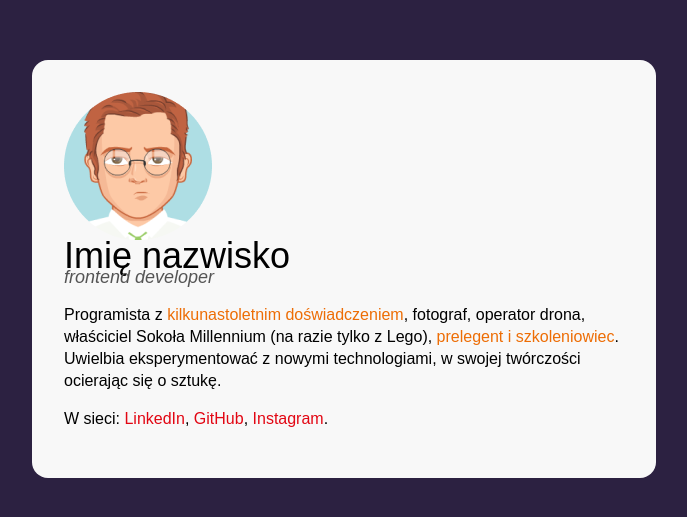
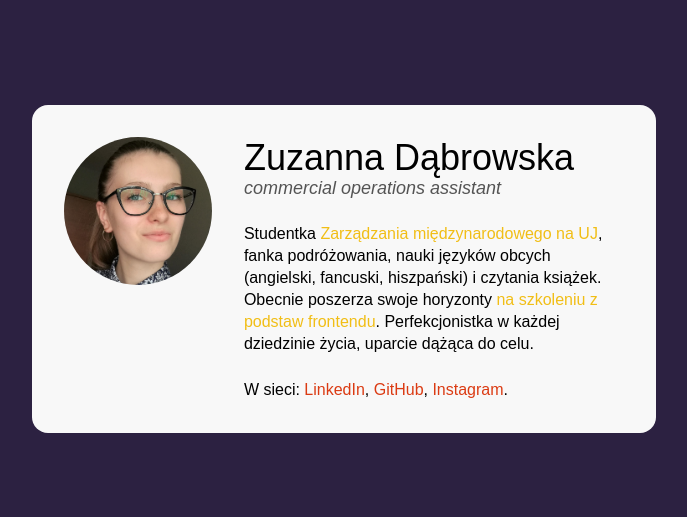
Before and after one commit to zuzanna-dabrowska/business-card, a plain HTML site: page index.html in a window 1280 px wide. Shown: the part 131-648 px from the top of the page, without its empty margins (296-983 px from the left). Drawn offline with Linux system fonts and the light colour scheme.

Commit message:
avatar-picture

```diff
--- a/index.html
+++ b/index.html
@@ -10,24 +10,34 @@
   <body>
     <main class="main">
       <article class="person">
-        <img clss="person__picture" src="avatar.png" alt="avatar" />
-        <header class="person__info">
-          <h1 class="person__name">Imię nazwisko</h1>
-        </header>
-        <p class="person__position">frontend developer</p>
-        <p class="person__info">
-          Programista z
-          <strong class="special">kilkunastoletnim doświadczeniem</strong>,
-          fotograf, operator drona, właściciel Sokoła Millennium (na razie tylko
-          z Lego), <strong class="special">prelegent i szkoleniowiec</strong>.
-          Uwielbia eksperymentować z nowymi technologiami, w swojej twórczości
-          ocierając się o sztukę.
-        </p>
-        <p class="person__info">
-          W sieci: <a class="person__link" href="linkedin.com/in/zuzdab99/">LinkedIn</a>,
-          <a class="person__link" href="https://github.com/zuzanna-dabrowska">GitHub</a>,
-          <a class="person__link" href="https://www.instagram.com/zuza.dabrowska/?hl=pl">Instagram</a>.
-        </p>
+        <img class="person__picture" src="zuza.jpg" alt="avatar" />
+        <div>
+          <header class="person__info">
+            <h1 class="person__name">Zuzanna Dąbrowska</h1>
+            <p class="person__position">commercial operations assistant</p>
+          </header>
+          <p class="person__description person__description--with-margin">
+            Studentka
+            <strong class="special">Zarządzania międzynarodowego na UJ</strong>,
+            fanka podróżowania, nauki języków obcych (angielski, fancuski,
+            hiszpański) i czytania książek. Obecnie poszerza swoje horyzonty
+            <strong class="special">na szkoleniu z podstaw frontendu</strong>.
+            Perfekcjonistka w każdej dziedzinie życia, uparcie dążąca do celu.
+          </p>
+          <p class="person__description">
+            W sieci:
+            <a class="person__link" href="linkedin.com/in/zuzdab99/">LinkedIn</a
+            >,
+            <a class="person__link" href="https://github.com/zuzanna-dabrowska"
+              >GitHub</a
+            >,
+            <a
+              class="person__link"
+              href="https://www.instagram.com/zuza.dabrowska/?hl=pl"
+              >Instagram</a
+            >.
+          </p>
+        </div>
       </article>
     </main>
   </body>
--- a/style.css
+++ b/style.css
@@ -25,8 +25,16 @@ html {
     margin: 16px;
   }
 
+  .person__picture {
+    width: 148px;
+    height: 148px;
+    margin-right: 32px;
+    border-radius: 50%;
+  }
+
   .person {
-    margin: 0;
+    display: flex;
+    align-items: flex-start;
   }
 
   .person__name {
@@ -42,17 +50,26 @@ html {
     font-style: italic;
   }
 
-.person__info {
+.person__description {
   font-size: 16px;
   line-height: 22px;
+  margin: 0;
+}
+
+.person__info {
+  margin-bottom: 24px;
+}
+
+.person__description--with-margin {
+  margin-bottom: 24px;
 }
 
 .special {
-  color: #ED6D05;
+  color: #f1be16;
   font-weight: normal;
 }
 
 .person__link {
-  color: #E20613;
+  color: #db3b13;
   text-decoration: none;
 }
```
Also changed, not shown: zuza.jpg (added).
